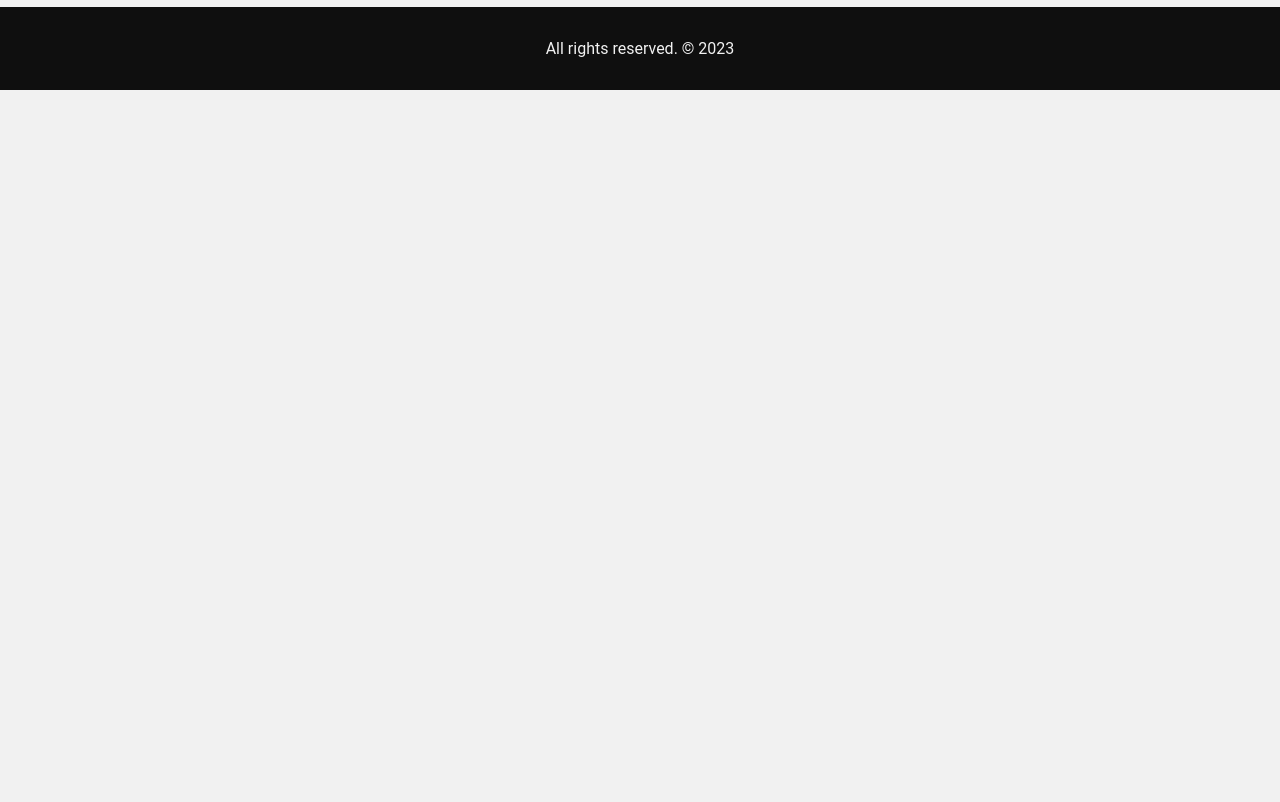
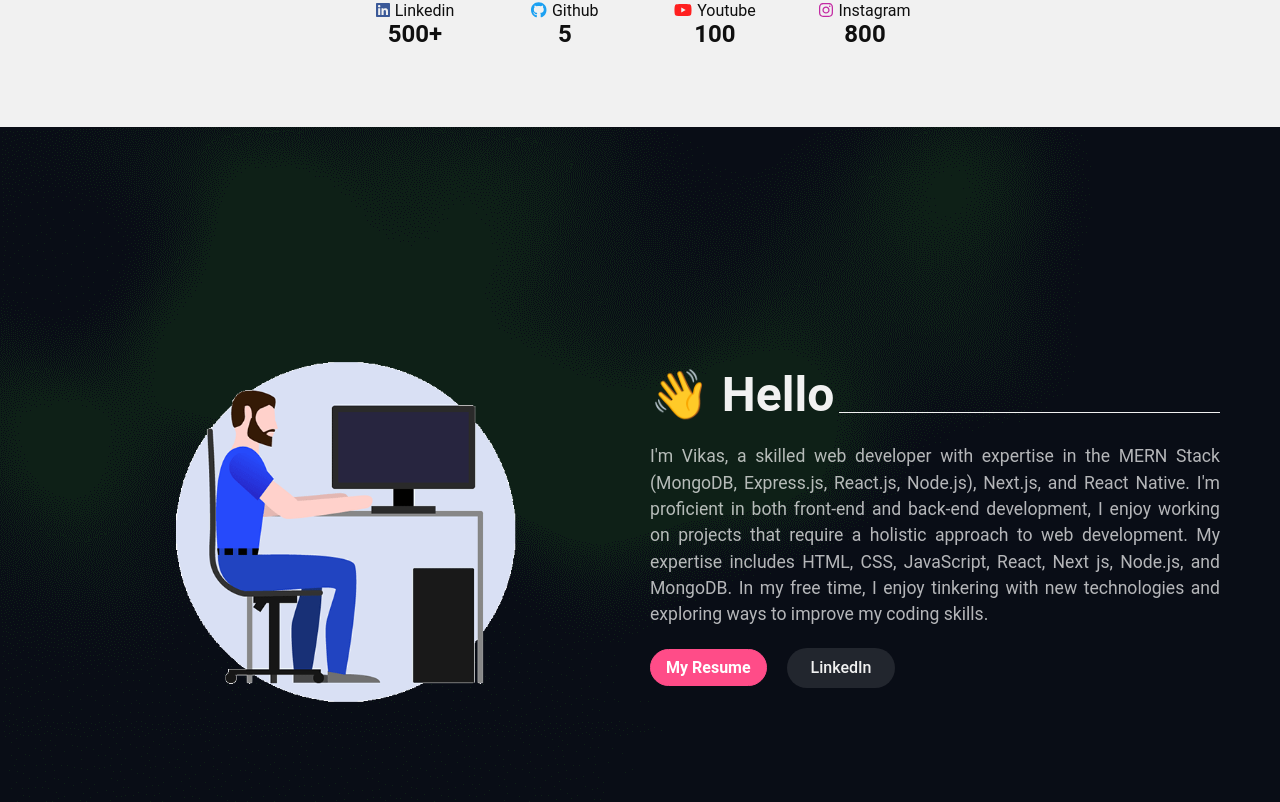
Before and after one commit to vikas7754/portfolio, a Next.js app: page / in a window 1280 px wide. Shown: the part 878-1680 px from the top of the page. Before the commit the page ends 968 px from the top, so only its background shows below. Built offline with nearby package versions, Linux system fonts and the light colour scheme; no server answers.

Commit message:
added about section

```diff
--- /dev/null
+++ b/src/components/pages/Home/About/about.module.scss
@@ -0,0 +1,71 @@
+.wrapper {
+  width: 100%;
+  min-height: 100vh;
+  display: flex;
+  justify-content: center;
+  background: url("/bg.png");
+}
+
+.container {
+  width: 100%;
+  max-width: 1200px;
+  padding: 30px 20px;
+  margin: 0 auto;
+  display: flex;
+  gap: 20px;
+  align-items: center;
+  color: var(--color-light);
+}
+
+.left,
+.right {
+  flex: 1;
+}
+
+.left {
+  display: flex;
+  justify-content: flex-end;
+  img {
+    width: 100%;
+    max-height: 500px;
+    object-fit: contain;
+  }
+}
+
+.right {
+  display: flex;
+  flex-direction: column;
+  gap: 20px;
+  h2 {
+    font-size: clamp(2rem, 5vw, 3rem);
+    text-wrap: nowrap;
+    display: flex;
+    align-items: flex-end;
+    gap: 5px;
+    &::after {
+      content: "";
+      display: block;
+      width: 100%;
+      height: 1px;
+      background: var(--color-light);
+      margin-bottom: 10px;
+    }
+  }
+  p {
+    font-size: 1.1rem;
+    line-height: 1.5;
+    color: rgba(255, 255, 255, 0.7);
+    text-align: justify;
+  }
+  .buttons {
+    display: flex;
+    gap: 20px;
+    align-items: center;
+  }
+}
+
+@media screen and (max-width: 768px) {
+  .container {
+    flex-direction: column-reverse;
+  }
+}
--- /dev/null
+++ b/src/components/pages/Home/About/index.tsx
@@ -0,0 +1,50 @@
+import Link from "next/link";
+import styles from "./about.module.scss";
+import MotionDiv from "@/components/MotionDiv";
+
+const AboutSection = () => {
+  return (
+    <section className={styles.wrapper} id="about">
+      <div className={styles.container}>
+        <MotionDiv motion="left" className={styles.left}>
+          <img src="/about.gif" alt="Vikas about section" />
+        </MotionDiv>
+        <div className={styles.right}>
+          <MotionDiv>
+            <h2>👋 Hello</h2>
+          </MotionDiv>
+          <MotionDiv motion="top" index={1}>
+            <p>
+              I'm Vikas, a skilled web developer with expertise in the MERN
+              Stack (MongoDB, Express.js, React.js, Node.js), Next.js, and React
+              Native. I'm proficient in both front-end and back-end development,
+              I enjoy working on projects that require a holistic approach to
+              web development. My expertise includes HTML, CSS, JavaScript,
+              React, Next js, Node.js, and MongoDB. In my free time, I enjoy
+              tinkering with new technologies and exploring ways to improve my
+              coding skills.
+            </p>
+          </MotionDiv>
+          <MotionDiv motion="left" index={2} className={styles.buttons}>
+            <Link
+              href="https://res.cloudinary.com/freecodez/image/upload/v1723445860/Resume_Vikas_iwuws4.pdf"
+              className="btn-primary"
+              target="_blank"
+            >
+              My Resume
+            </Link>
+            <Link
+              href="https://www.linkedin.com/in/vikas7754/"
+              className="btn-secondary"
+              target="_blank"
+            >
+              <span>LinkedIn</span>
+            </Link>
+          </MotionDiv>
+        </div>
+      </div>
+    </section>
+  );
+};
+
+export default AboutSection;
--- a/src/components/pages/Home/HeroSection/hero.module.scss
+++ b/src/components/pages/Home/HeroSection/hero.module.scss
@@ -1,5 +1,6 @@
 .wrapper {
   background: url("/bg.png") no-repeat center center/cover;
+  background-color: var(--color-light);
   height: 100vh;
   display: flex;
   align-items: center;
@@ -27,6 +28,7 @@
   p {
     color: rgba(255, 255, 255, 0.7);
     letter-spacing: 1px;
+    line-height: 1.5;
   }
   .buttons {
     display: flex;
--- a/src/components/pages/Home/SocialBar/social.module.scss
+++ b/src/components/pages/Home/SocialBar/social.module.scss
@@ -3,7 +3,7 @@
   display: flex;
   overflow: hidden;
   border-radius: 15px;
-  margin: 10px 0;
+  margin: 70px 0;
   height: 65px;
   overflow: hidden;
   justify-content: center;
--- a/src/components/pages/Home/index.tsx
+++ b/src/components/pages/Home/index.tsx
@@ -1,5 +1,6 @@
 "use client";
 
+import AboutSection from "./About";
 import HeroSection from "./HeroSection";
 import SocialBars from "./SocialBar";
 
@@ -8,6 +9,7 @@
     <main>
       <HeroSection />
       <SocialBars />
+      <AboutSection />
     </main>
   );
 };
--- a/src/styles/globals.scss
+++ b/src/styles/globals.scss
@@ -15,7 +15,7 @@
 
 body {
   font-family: "Roboto", sans-serif;
-  background-color: #f1f1f1;
+  background-color: var(--color-light);
   color: #0f0f0f;
   scroll-behavior: smooth;
 }
@@ -29,6 +29,10 @@
 }
 
 .btn-primary {
+  display: flex;
+  align-items: center;
+  justify-content: center;
+  width: fit-content;
   position: relative;
   text-decoration: none;
   outline: none;
@@ -51,7 +55,7 @@
     -moz-transition: all 0.2s ease-out;
     transition: all 0.2s ease-out;
     color: #fff;
-    border-color: var(--pink);
+    border-color: var(--color-primary);
     &::before {
       -webkit-animation: sh02 0.5s 0s linear;
       -moz-animation: sh02 0.5s 0s linear;
@@ -100,6 +104,7 @@
 }
 
 .btn-secondary {
+  width: fit-content;
   position: relative;
   overflow: hidden;
   height: 2.5rem;
```
Also changed, not shown: src/components/pages/Home/Contact/index.tsx (added, +8 -0 lines), public/about.gif (added), src/components/pages/Home/Contact/contact.module.scss (added).
